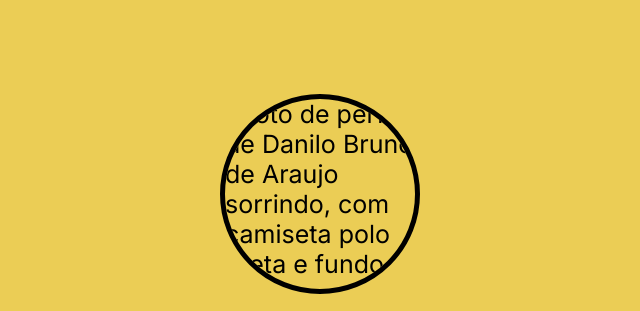
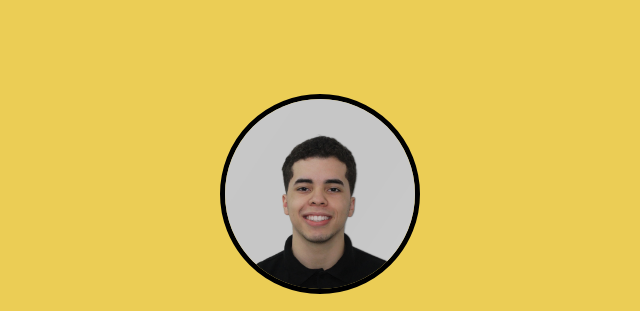
Before and after one commit to DaniloBruno-Araujo/linktree-pessoal, a plain HTML site: page index.html in a window 1280 px wide. Shown: the top 311 px of the page, without its empty margins (320-960 px from the left). Drawn offline with Linux system fonts and the light colour scheme; the site is published under a folder, as on GitHub Pages, so addresses that start at the root find nothing.

Commit message:
Feat: Linktree pessoal - Defitivo01

```diff
--- a/index.html
+++ b/index.html
@@ -17,7 +17,7 @@
 </head>
 <body>
     <div class="container">
-        <img src="/img/danilo-bruno-de-araujo.jpg" alt="Foto de perfil de Danilo Bruno de Araujo sorrindo, com camiseta polo preta e fundo claro.">
+        <img src="img/danilo-bruno-de-araujo.jpg" alt="Foto de perfil de Danilo Bruno de Araujo sorrindo, com camiseta polo preta e fundo claro.">
         <h1>Danilo Bruno de Araujo</h1>
         <p>Full Stack developer & designer</p>
     </div>
```
